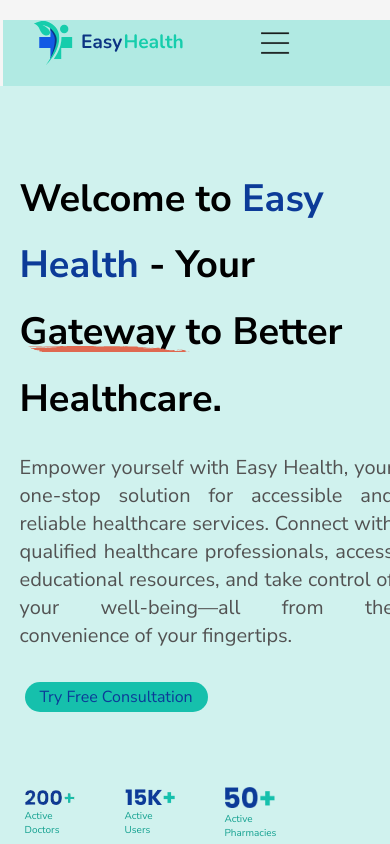
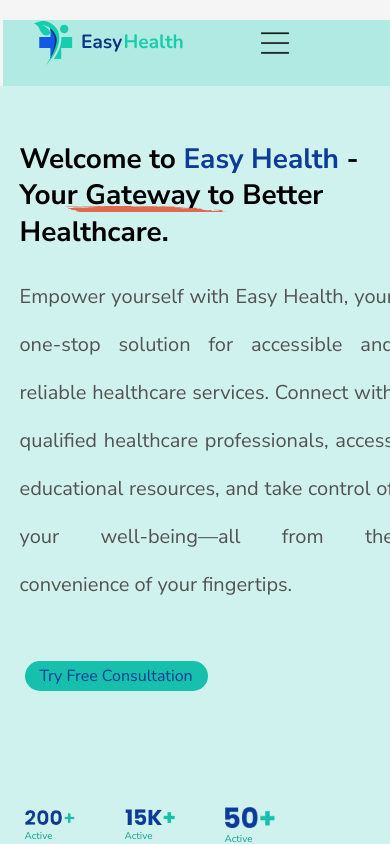
Before and after one commit to TyOyekunle/Easy-Health-Website-87-, a React (Create React App) app: page / in a window 390 px wide. Shown: the top 844 px of the page. Built offline with nearby package versions, Linux system fonts and the light colour scheme.

Commit message:
Mobile responsiveness fir 412px and 768px max-width for homepage updated by Victoria Oyekunle

```diff
--- a/src/Components/About/About.css
+++ b/src/Components/About/About.css
@@ -21,11 +21,7 @@
    display: flex;
    justify-content: space-between;
 }
-.top_icons img{
-    width: 10%;
-    height: 30px;
 
-}
 .icon_div{
     width: 100%;
 
@@ -201,6 +197,9 @@
         padding-bottom: 10px;
 
     }
+    .top_icons{
+       display: none;
+    }
 
   }
   @media (max-width: 412px){
@@ -213,4 +212,7 @@
 
 
     }
+    .top_icons{
+        display: none;
+    }
   }
--- a/src/Components/Hero/Hero.css
+++ b/src/Components/Hero/Hero.css
@@ -100,25 +100,34 @@
       margin-top: -20px;
     }
     .hero-right-image{
-      margin-bottom: 120px;
-      height: 80%;
+      height: 60%;
 
     }
     .hero-text h1{
-      margin-top: 30px;
-      width: 90%;
+      margin-top: 5px;
+      font-size: 28px;
+      font-weight: 800px;
+      line-height: 36.64px;
+      color: black;
+   text-align: left;
 
     }
-    .hero-text{
-      margin-bottom: 20px;
+    .hero-text p{
+      max-width: 600px;
+      word-wrap: break-word;
+      font-size: 10px;
+    line-height: 2.4;
+    color: var(--White-10, #525252);
+    text-align: justify;
+
     }
     .decore{
-      top: 180px;
+      top: 100px;
       width: 55%;
-      left: 3px;
+      left: 0px;
     }
     .hero_icon_class{
-      bottom: 90px;
+      bottom: 40px;
       display: flex;
       justify-content: space-between;
       gap: 50px;
@@ -132,4 +141,39 @@
 
       margin-right: 0px;
     }
+    .hero-right-image{
+      height: 60%;
+
+    }
+    .hero-text h1{
+      margin-top: 5px;
+      font-size: 28px;
+      font-weight: 900px;
+      line-height: 36.64px;
+      color: black;
+   text-align: left;
+
+    }
+    .hero-text p{
+      max-width: 600px;
+      word-wrap: break-word;
+      font-size: 20px;
+    line-height: 2.4;
+    color: var(--White-10, #525252);
+    text-align: justify;
+    margin-bottom: 40px;
+
+    }
+    .decore{
+      top: 65px;
+      width: 55%;
+      left: 40px;
+    }
+    .hero_icon_class{
+      bottom: 70px;
+      display: flex;
+      justify-content: space-between;
+      gap: 50px;
+
+    }
   }
```
